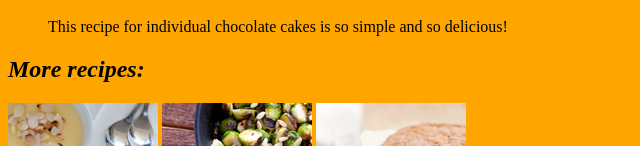
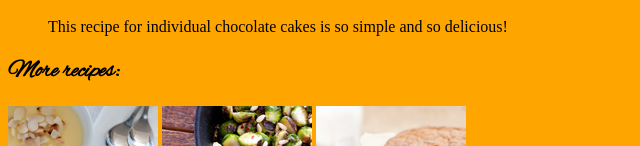
Before and after one commit to philipp-aurand/image-practice, a plain HTML site: page index.html in a window 1280 px wide. Shown: the part 476-622 px from the top of the page, without its empty margins (0-640 px from the left). Drawn offline with Linux system fonts and the light colour scheme.

Commit message:
the @font-face rule didn't have the correct relative pathway for the font

```diff
--- a/styles/style.css
+++ b/styles/style.css
@@ -1,12 +1,11 @@
 @font-face {
    font-family: Nadia;
-   src: url(fonts/AlexBrush-Regular-copy.ttf);
+   src: url(../fonts/AlexBrush-Regular-copy.ttf);
+}
+h2 {
+    font-family: Nadia;
 }
 
 body {
     background-color: orange;
 }
-
-h2 {
-    font-style: italic;
-}
```
